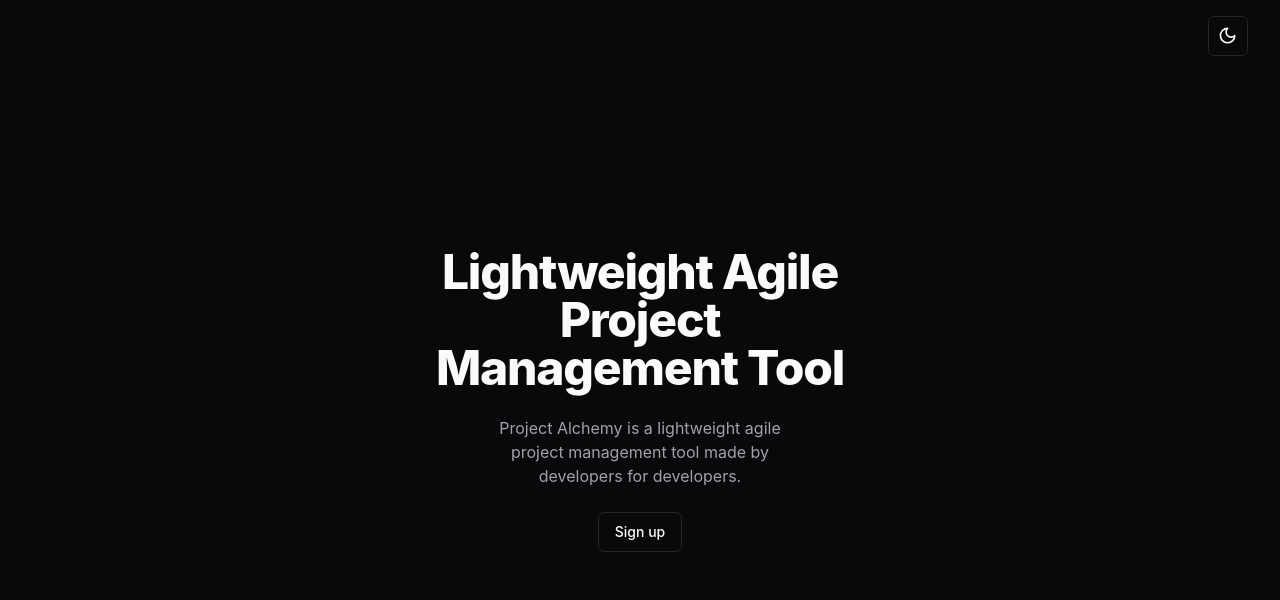
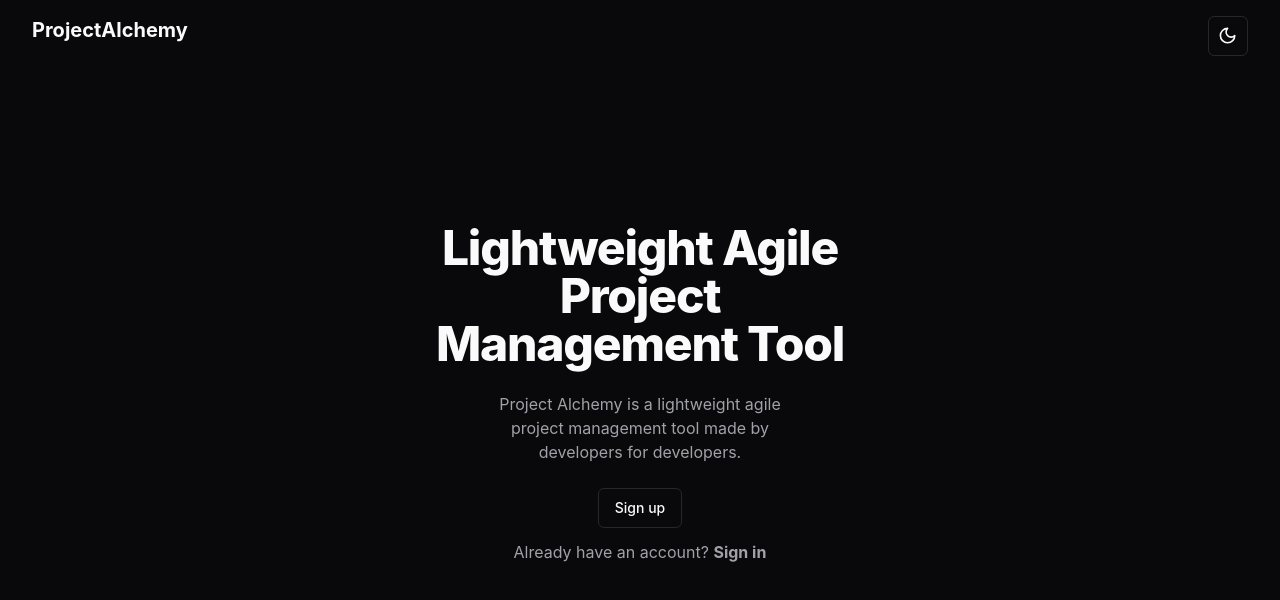
Before and after one commit to senn59/ProjectAlchemy-client, a React (Vite) app: page / in a window 1280 px wide. Shown: the top 600 px of the page. Built offline with nearby package versions, Linux system fonts and the light colour scheme.

Commit message:
feat: sign in btn / logo in home page

```diff
--- a/src/routes/index.tsx
+++ b/src/routes/index.tsx
@@ -1,6 +1,6 @@
 import { ModeToggle } from "@/components/shadcn/theme-toggle.tsx";
 import { Button } from "@/components/ui/button.tsx";
-import { useNavigate } from "react-router-dom";
+import { Link, useNavigate } from "react-router-dom";
 import { useEffect } from "react";
 import { useAuth } from "@/auth/authprovider.tsx";
 
@@ -16,12 +16,15 @@
 
     return (
         <>
+            <div className="absolute left-8 top-4">
+                <h1 className="font-bold text-xl">ProjectAlchemy</h1>
+            </div>
             <div className="absolute right-8 top-4">
                 <ModeToggle />
             </div>
             <div className="h-screen w-screen flex flex-col items-center justify-center">
                 <div className="w-1/3 flex flex-col items-center justify-center">
-                    <h1 className="scroll-m-20 text-4xl font-extrabold text-center tracking-tight lg:text-5xl">
+                    <h1 className="text-4xl font-extrabold text-center tracking-tight lg:text-5xl">
                         Lightweight Agile Project Management Tool
                     </h1>
                     <div className="py-3"></div>
@@ -31,13 +34,19 @@
                     </p>
                     <div className="py-3"></div>
                     <div>
-                        <Button
-                            variant="outline"
-                            onClick={() => navigate("/auth/signup")}
-                        >
-                            Sign up
+                        <Button variant="outline">
+                            <Link to="/auth/signup">Sign up</Link>
                         </Button>
                     </div>
+                    <p className="text-muted-foreground py-3 text-center">
+                        Already have an account?{" "}
+                        <Link
+                            to="/auth/signin"
+                            className="font-bold hover:underline"
+                        >
+                            Sign in
+                        </Link>
+                    </p>
                 </div>
             </div>
         </>
```
